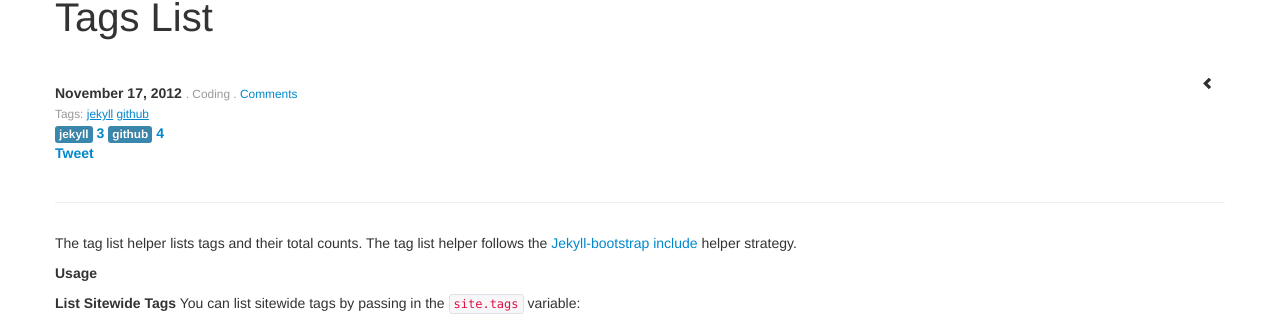
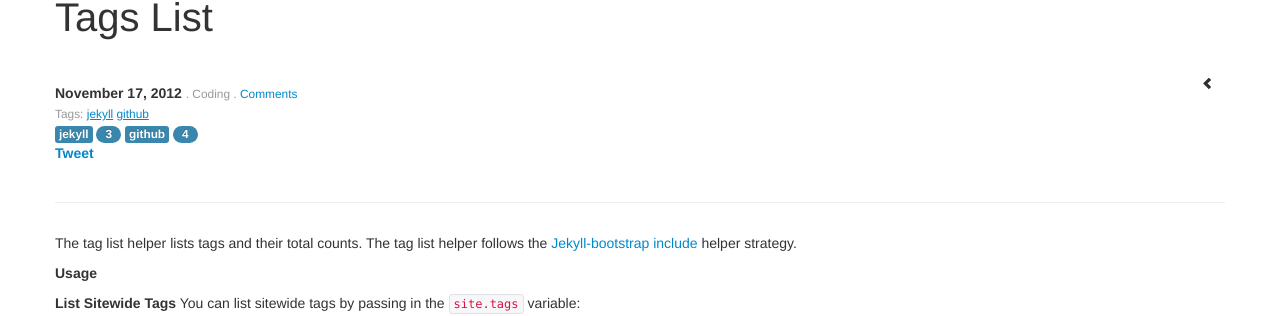
Before and after one commit to hendriono/hendriono.github.com, a Jekyll site: the page built from _posts/2012-11-17-Tags-List.markdown, in a window 1280 px wide. Shown: the part 119-435 px from the top of the page. Built offline with Jekyll 4.4.1, drawn with Linux system fonts in a browser that asks for light colours; nearby versions of some CDN libraries; Markdown is read by kramdown in place of the engine named in the settings; comment, search, counter and statistics services are not loaded.

Commit message:
Test NVM

```diff
--- a/_includes/helpers/tags_list.html
+++ b/_includes/helpers/tags_list.html
@@ -19,7 +19,7 @@ Usage:
 
 {% if tags_list.first[0] == null %}
   {% for tag in tags_list %}
-  	<a href="{{ site.var.tags_path }}#{{ tag }}-ref"><span class="label label-info">{{ tag }}</span> <span>{{ site.tags[tag].size }}</span></a>
+  	<a href="{{ site.var.tags_path }}#{{ tag }}-ref"><span class="label label-info">{{ tag }}</span> <span class="badge badge-info">{{ site.tags[tag].size }}</span></a>
   {% endfor %}
 {% else %}
   {% for tag in tags_list %}
```
Also changed, not shown: package.json (added, +25 -0 lines).
